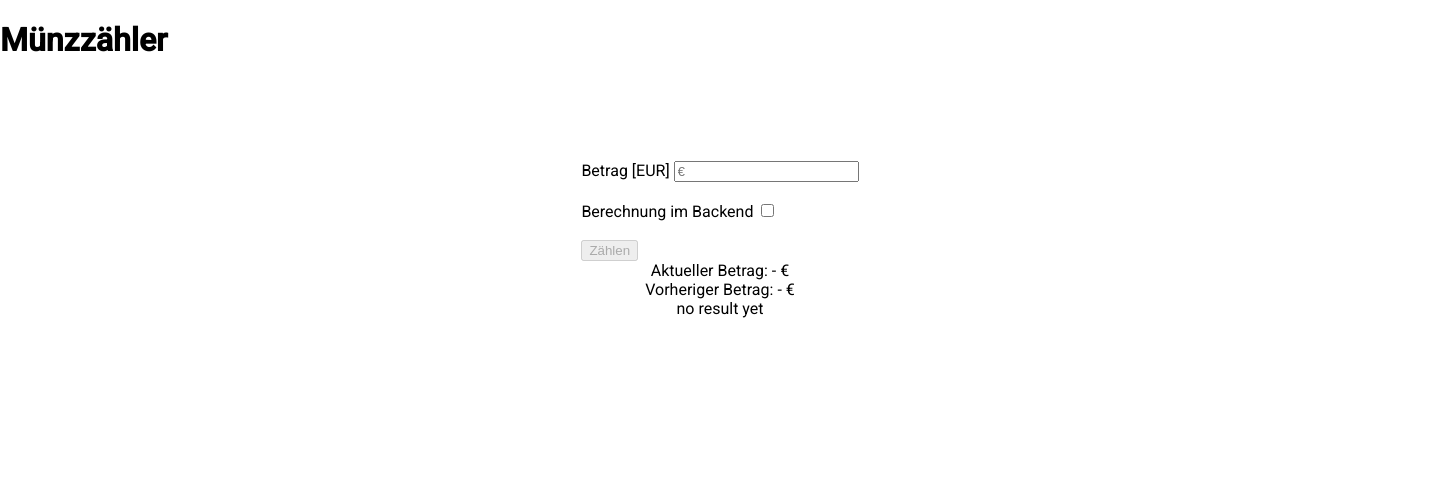
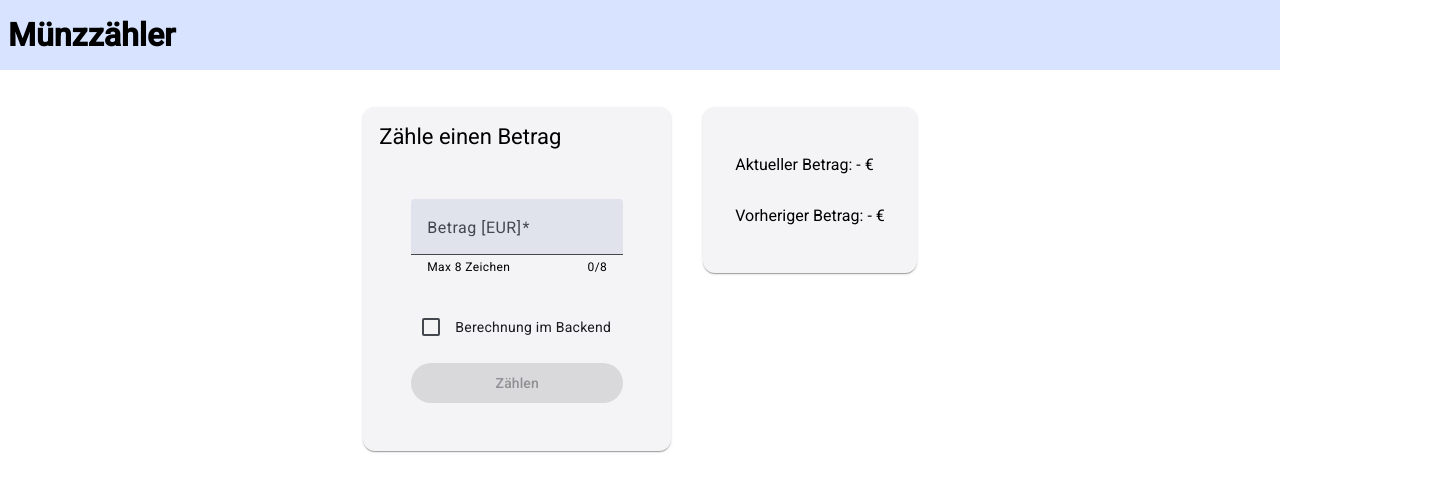
Before and after one commit to jeberle2/coin-counter-frontend, an Angular app: page / in a window 1280 px wide. Shown: the top 492 px of the page, 1440 px wide, since content can reach past the window. Built offline with nearby package versions, Linux system fonts and the light colour scheme.

Commit message:
add styling

```diff
--- a/src/app/app.component.css
+++ b/src/app/app.component.css
@@ -0,0 +1,41 @@
+
+
+mat-card {
+  margin: 1rem
+}
+
+.div-header {
+  background-color: #D7E3FF;
+}
+
+h1 {
+  margin-top: 0;
+  padding-top: 1rem;
+  padding-bottom: 1rem;
+  padding-left: 0.5rem;
+}
+
+.main {
+  display: flex;
+  flex-direction: column;
+}
+
+.div-main {
+  display: flex;
+  flex-direction: row;
+  flex-wrap: wrap;
+  justify-content: center;
+  align-items: flex-start;
+  margin-bottom: 2rem;
+}
+
+.form-content {
+  display: flex;
+  flex-direction: column;
+  padding: 2rem;
+}
+
+.form-element {
+  padding-top: 1rem;
+  padding-bottom: 1rem;
+}
--- a/src/app/app.component.html
+++ b/src/app/app.component.html
@@ -1,33 +1,34 @@
-
-<style>
-  main {
-    width: 100%;
-    display: flex;
-    flex-direction: column;
-    justify-content: center;
-    align-items: center;
-    padding: 5rem;
-    box-sizing: inherit;
-    position: relative;
-  }
-</style>
-
-<h1>Münzzähler</h1>
+<div class="div-header">
+  <h1>Münzzähler</h1>
+</div>
 <main class="main">
 
-      <form [formGroup]="countForm" (ngSubmit)="countCoins()">
-        <label>Betrag [EUR]
-          <input type="text" placeholder="€" formControlName="amount"/>
-        </label><br><br>
-        <label>Berechnung im Backend
-          <input type="checkbox" formControlName="usesBackendCounter"/>
-        </label><br><br>
-        <button type="submit" [disabled]="!countForm.valid">Zählen</button>
-      </form>
+  <div class="div-main">
+    <mat-card>
+      <mat-card-header>
+        <mat-card-title>Zähle einen Betrag</mat-card-title>
+      </mat-card-header>
+      <mat-card-content>
+        <form [formGroup]="countForm" (ngSubmit)="countCoins()" class="form-content">
+          <mat-form-field hintLabel="Max 8 Zeichen" class="form-element">
+            <mat-label>Betrag [EUR]</mat-label>
+            <input matInput #input maxlength="8" placeholder="€" formControlName="amount">
+            <mat-hint align="end">{{ input.value.length }}/8</mat-hint>
+          </mat-form-field>
+          <mat-checkbox formControlName="usesBackendCounter" class="form-element">Berechnung im Backend</mat-checkbox>
+          <button mat-raised-button color="primary" type="submit" [disabled]="!countForm.valid" class="form-element">
+            Zählen
+          </button>
+        </form>
+      </mat-card-content>
 
-      <span>{{"Aktueller Betrag: " + currentValue + " €" }}</span>
-      <span>{{"Vorheriger Betrag: " + previousValue + " €"}}</span>
+    </mat-card>
 
+    <mat-card class="form-content">
+      <p>{{ "Aktueller Betrag: " + currentValue + " €" }}</p>
+      <p>{{ "Vorheriger Betrag: " + previousValue + " €" }}</p>
+    </mat-card>
+    </div>
 
-      <counter-result-table [currentResult] = "currentResult"></counter-result-table>
+  <counter-result-table [currentResult]="currentResult"></counter-result-table>
 </main>
--- a/src/app/app.component.ts
+++ b/src/app/app.component.ts
@@ -7,32 +7,35 @@ import {BehaviorSubject, of} from 'rxjs';
 import {ResultComponent} from './result/result.component';
 import {BackendCounterGateway} from './shared/backend-counter-gateway';
 import {count, CounterResult, toCent} from './shared/counter';
+import {MatCheckboxModule} from '@angular/material/checkbox';
+import {MatInputModule} from '@angular/material/input';
+import {MatFormFieldModule} from '@angular/material/form-field';
+import {MatButtonModule} from '@angular/material/button';
+import {MatCard, MatCardContent, MatCardHeader, MatCardTitle} from '@angular/material/card';
 
 
 @Component({
   selector: 'app-root',
-  imports: [ReactiveFormsModule, ResultComponent],
+  imports: [ReactiveFormsModule, ResultComponent, MatCheckboxModule, MatFormFieldModule, MatInputModule, MatButtonModule, MatCard, MatCardHeader, MatCardContent, MatCardTitle],
   templateUrl: './app.component.html',
   styleUrl: './app.component.css'
 })
 export class AppComponent implements OnInit {
   title = 'coin-counter';
+  currentValue = '-';
+  previousValue = '-';
+  currentResult: BehaviorSubject<CounterResult[]> = new BehaviorSubject([] as CounterResult[]);
 
   backendCounter: BackendCounterGateway = inject(BackendCounterGateway);
-
-  ngOnInit() {
-    registerLocaleData(localeDe, 'de', localeDeExtra);
-  }
-
-
-  currentValue = '-';
-  currentResult: BehaviorSubject<CounterResult[]> = new BehaviorSubject([] as CounterResult[]);
-  previousValue = '-';
 
   countForm = new FormGroup({
     amount: new FormControl('', [Validators.required, Validators.pattern('^(\\d+)(\\,\\d{1,2})?$'), Validators.maxLength(8)]),
     usesBackendCounter: new FormControl(false),
   })
+
+  ngOnInit() {
+    registerLocaleData(localeDe, 'de', localeDeExtra);
+  }
 
   countCoins() {
     this.previousValue = this.currentValue;
--- a/src/app/result/result-diff.ts
+++ b/src/app/result/result-diff.ts
@@ -15,6 +15,7 @@ const formatDiff = (diffValue: number) => diffValue > 0 ? '+' + diffValue : '' +
 
 const calculateDiff = (current: CounterResult[], previous: CounterResult[]): DiffResult[] => {
   const diff: DiffResult[] = [];
+  if (previous.length != 0 && current.length != 0) {
     currencyTypesInCent.forEach(currencyType => {
       const currentValueOrZero = findValueOrZero(current, currencyType);
       const previousValueOrZero = findValueOrZero(previous, currencyType);
@@ -23,6 +24,7 @@ const calculateDiff = (current: CounterResult[], previous: CounterResult[]): Dif
         diff.push(new DiffResult(currencyType, formatDiff(diffValue)))
       }
     })
+  }
   return diff;
 };
 
--- a/src/app/result/result.component.css
+++ b/src/app/result/result.component.css
@@ -0,0 +1,17 @@
+.result-container {
+  display: flex;
+  flex-direction: row;
+  flex-wrap: wrap;
+  justify-content: center;
+  align-items: flex-start;
+}
+
+.table-container {
+  display: flex;
+  flex-direction: column;
+  margin: 2rem;
+}
+
+.result-table {
+  min-width: 30%;
+}
--- a/src/app/result/result.component.html
+++ b/src/app/result/result.component.html
@@ -1,37 +1,49 @@
-@if(currentResult | async; as result) {
-@if(result.length != 0) {
-<table mat-table [dataSource]="result">
+<div class = "result-container">
+@if (currentResult | async; as result) {
+  @if (result.length != 0) {
+    <div class = "table-container">
+      <p>Ergebnis zu aktuellem Betrag</p>
+      <table mat-table [dataSource]="result" class="result-table">
         <ng-container matColumnDef="type">
-        <th mat-header-cell *matHeaderCellDef> Schein/Münze </th>
-        <td mat-cell *matCellDef="let resultLine"> {{resultLine.type / 100 |
-            currency:'EUR':'symbol':'1.2-2':'de'}} </td>
+          <th mat-header-cell *matHeaderCellDef> Schein/Münze</th>
+          <td mat-cell *matCellDef="let resultLine"> {{
+              resultLine.type / 100 |
+                currency:'EUR':'symbol':'1.2-2':'de'
+            }}
+          </td>
         </ng-container>
         <ng-container matColumnDef="count">
-        <th mat-header-cell *matHeaderCellDef> Anzahl </th>
-        <td mat-cell *matCellDef="let resultLine"> {{resultLine.value}} </td>
+          <th mat-header-cell *matHeaderCellDef> Anzahl</th>
+          <td mat-cell *matCellDef="let resultLine"> {{ resultLine.value }}</td>
         </ng-container>
         <tr mat-header-row *matHeaderRowDef="displayedColumns"></tr>
         <tr mat-row *matRowDef="let row; columns: displayedColumns;"></tr>
       </table>
-} @else {
-<div>no result yet</div>
+    </div>
   }
 }
 
-@if(diffResult | async; as diff) {
-@if(diff.length != 0) {
+@if (diffResult | async; as diff) {
+  @if (diff.length != 0) {
+    <div class = "table-container">
+      <p>Differenz zum vorherigem Betrag</p>
       <table mat-table [dataSource]="diff">
         <ng-container matColumnDef="type">
-        <th mat-header-cell *matHeaderCellDef> Schein/Münze </th>
-        <td mat-cell *matCellDef="let diffLine"> {{diffLine.type / 100 |
-            currency:'EUR':'symbol':'1.2-2':'de'}} </td>
+          <th mat-header-cell *matHeaderCellDef> Schein/Münze</th>
+          <td mat-cell *matCellDef="let diffLine"> {{
+              diffLine.type / 100 |
+                currency:'EUR':'symbol':'1.2-2':'de'
+            }}
+          </td>
         </ng-container>
         <ng-container matColumnDef="count">
-        <th mat-header-cell *matHeaderCellDef> Differenz </th>
-        <td mat-cell *matCellDef="let diffLine"> {{diffLine.diff}} </td>
+          <th mat-header-cell *matHeaderCellDef> Differenz</th>
+          <td mat-cell *matCellDef="let diffLine"> {{ diffLine.diff }}</td>
         </ng-container>
         <tr mat-header-row *matHeaderRowDef="displayedColumns"></tr>
         <tr mat-row *matRowDef="let row; columns: displayedColumns;"></tr>
       </table>
+    </div>
   }
 }
+</div>
```
Also changed, not shown: src/index.html (line endings or trailing spaces). Lines whose indentation alone changed are shown as unchanged.
